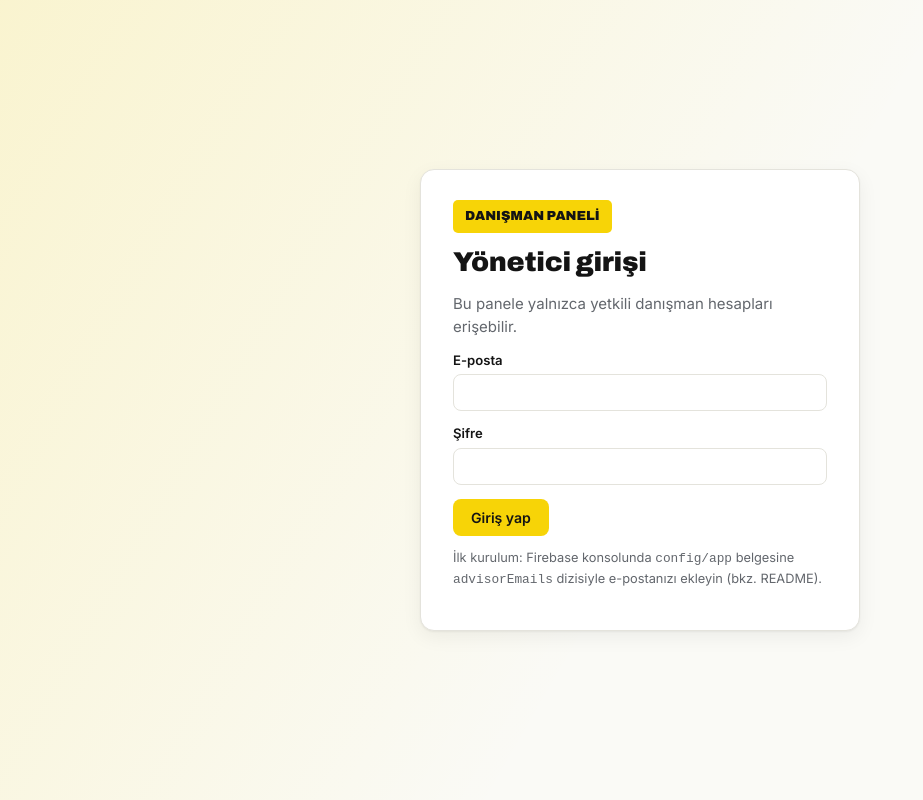
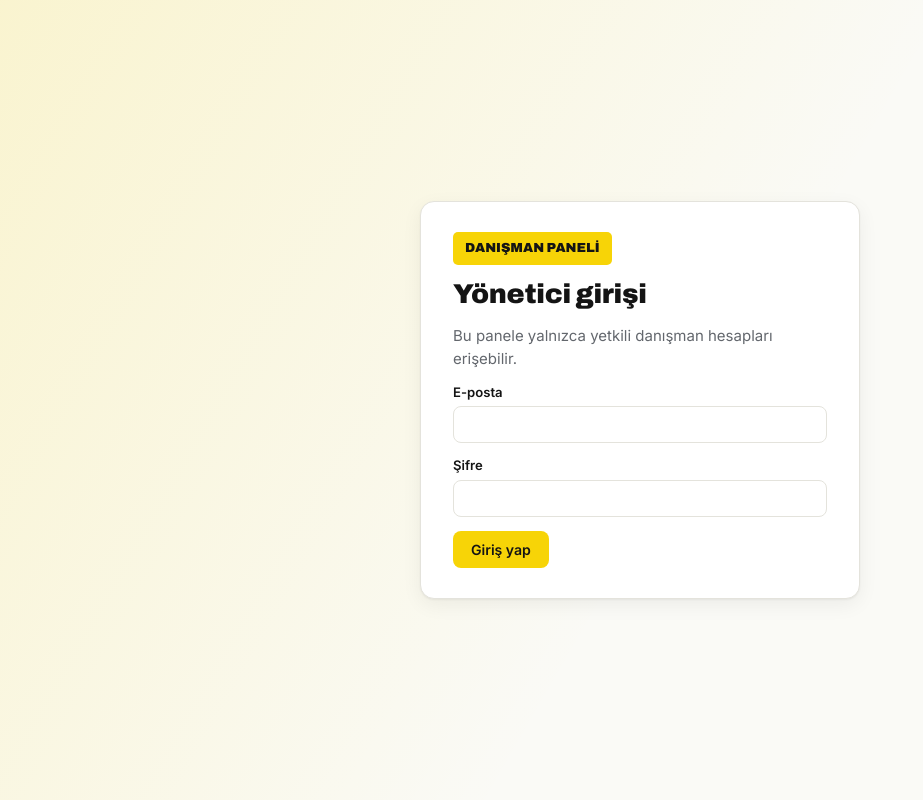
Before and after one commit to borabasaran/arastirma-sihirbazi, a plain HTML site: page danisman.html in a window 1280 px wide. Shown: the whole page, without its empty margins (0-923 px from the left). Drawn offline with Linux system fonts and the light colour scheme; no server answers.

Commit message:
Danışman giriş ekranındaki kurulum notunu kaldır

```diff
--- a/danisman.html
+++ b/danisman.html
@@ -22,7 +22,6 @@
       <input type="password" id="loginPass" required autocomplete="current-password">
       <div class="btnrow"><button type="submit" class="btn acc">Giriş yap</button></div>
     </form>
-    <p class="hint" style="margin-top:12px">İlk kurulum: Firebase konsolunda <code>config/app</code> belgesine <code>advisorEmails</code> dizisiyle e-postanızı ekleyin (bkz. README).</p>
   </div>
 </div>
 
```
